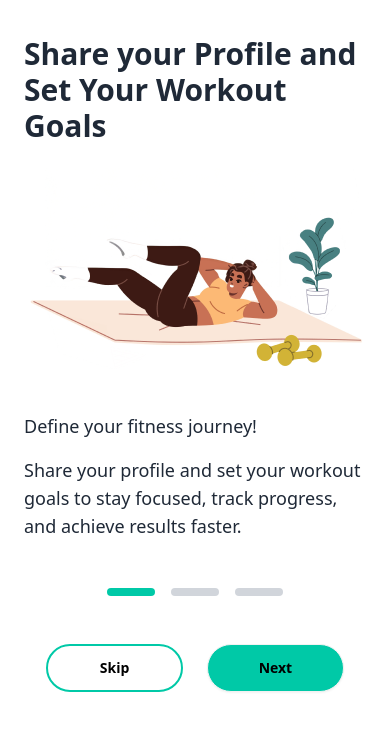
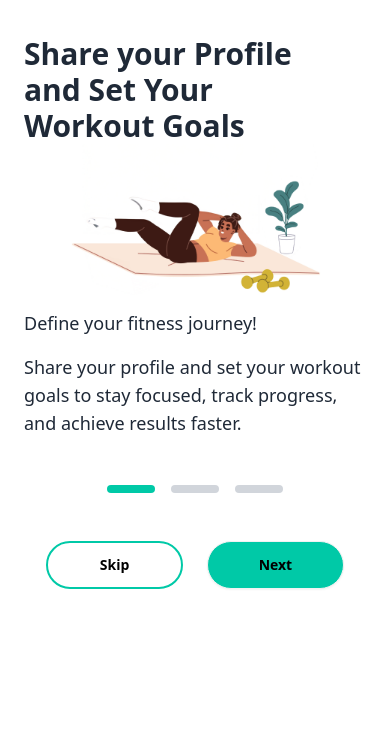
Before and after one commit to brandonlhk/legsDay, a React (Vite) app in the folder frontend/: page /healthinfo in a window 390 px wide. Shown: the top 730 px of the page. Built offline with nearby package versions, Linux system fonts and the light colour scheme.

Commit message:
desktop responsiveness for healthinfo

```diff
--- a/frontend/src/pages/onboard/HealthInfo.jsx
+++ b/frontend/src/pages/onboard/HealthInfo.jsx
@@ -17,26 +17,52 @@ export default function HealthInfo() {
     return (
         <div className="">
 
-            <div className="container mx-auto p-6 flex flex-col">
+            <div className="container mx-auto p-6 ">
 
                 {/* First page */}
                 {index === 0 && <div>
                     {/* Header */}
-                    <p className="text-3xl font-bold mt-3 whitespace-pre-wrap">Share your Profile and <br></br>Set Your Workout Goals</p>
+                    <p className="text-3xl font-bold mt-3 text-balance">Share your Profile and Set Your Workout Goals</p>
 
-                    {/* img here */}
-                    <img src="goal_1.png" alt="" className="object-cover rounded-md my-6"/>
+                    <div className="flex flex-col lg:flex-row lg:items-center lg:justify-between">
+                        {/* img here */}
+                        <div className="flex flex-col items-center justify-center lg:w-1/2 lg:mt-24">
+                            <img src="goal_1.png" alt="" className="w-3/4 md:w-2/3 lg:w-full max-w-[700px] object-contain lg:px-12"/>
 
-                    <div className="text-lg space-y-4 text-pretty">
-                        <p>Define your fitness journey!</p>
-                        <p>Share your profile and set your workout goals to stay focused, track progress, and achieve results faster.</p>
-                    </div>
+                            <div className="hidden lg:flex justify-center gap-4 my-12">
+                            <button className="tab tab-bordered tab-active bg-themeGreen text-white w-12 h-2 rounded-full"></button>
+                            <button className="tab tab-bordered bg-gray-300 w-12 h-2 rounded-full"></button>
+                            <button className="tab tab-bordered bg-gray-300 w-12 h-2 rounded-full"></button>
+                        </div>
+                        </div>
 
-                    {/* progress */}
-                    <div className="flex justify-center gap-4 my-12">
-                        <button className="tab tab-bordered tab-active bg-themeGreen text-white w-12 h-2 rounded-full"></button>
-                        <button className="tab tab-bordered bg-gray-300 w-12 h-2 rounded-full"></button>
-                        <button className="tab tab-bordered bg-gray-300 w-12 h-2 rounded-full"></button>
+                        <div className="lg:w-1/2">
+                            <div className="text-lg space-y-4 text-pretty lg:mb-12 lg:text-2xl">
+                                <p>Define your fitness journey!</p>
+                                <p>Share your profile and set your workout goals to stay focused, track progress, and achieve results faster.</p>
+                            </div>
+
+                            {/* progress */}
+                            <div className="flex justify-center gap-4 my-12 lg:hidden">
+                                <button className="tab tab-bordered tab-active bg-themeGreen text-white w-12 h-2 rounded-full"></button>
+                                <button className="tab tab-bordered bg-gray-300 w-12 h-2 rounded-full"></button>
+                                <button className="tab tab-bordered bg-gray-300 w-12 h-2 rounded-full"></button>
+                            </div>
+
+                            {/* Buttons */}
+                            <div>
+                                {(index === 0 || index === 1) &&
+                                <div className="flex gap-6 justify-center">
+                                    <button className="btn btn-outline text-center w-full max-w-[40%] border-themeGreen border-2 text-black rounded-full" onClick={skip}>Skip</button>
+                                    <button className="btn bg-themeGreen text-center w-full max-w-[40%] text-black rounded-full" onClick={nextPage}>Next</button>
+                                </div>}
+
+                                {index === 2 &&
+                                <div className="">
+                                    <button className="btn bg-themeGreen text-center w-full text-black rounded-full" onClick={() => navigate("/onboard")}>Get started</button>
+                                </div>}
+                            </div>
+                        </div>
                     </div>
 
                 </div>}
@@ -44,21 +70,47 @@ export default function HealthInfo() {
                 {/* Second page */}
                 {index === 1 && <div>
                     {/* Header */}
-                    <p className="text-3xl font-bold mt-3">Assess Your Body</p>
+                    <p className="text-3xl font-bold mt-3 text-balance">Assess Your Body</p>
 
-                    {/* img here */}
-                    <img src="goal_2.png" alt="" className="object-cover rounded-md my-6"/>
+                    <div className="flex flex-col lg:flex-row lg:items-center lg:justify-between">
+                        {/* img here */}
+                        <div className="flex flex-col items-center justify-center lg:w-1/2 lg:mt-24">
+                            <img src="goal_2.png" alt="" className="w-3/4 md:w-2/3 lg:w-full max-w-[700px] object-contain lg:px-12"/>
 
-                    <div className="text-lg space-y-4">
-                        <p>Stay safe and strong!</p>
-                        <p>Take an injury and strength assessment to understand your body&apos;s limits, prevent setbacks, and build a solid foundation for progress.</p>
-                    </div>
+                            <div className="hidden lg:flex justify-center gap-4 my-12">
+                            <button className="tab tab-bordered bg-gray-300 w-12 h-2 rounded-full"></button>
+                            <button className="tab tab-bordered tab-active bg-themeGreen w-12 h-2 rounded-full"></button>
+                            <button className="tab tab-bordered bg-gray-300 w-12 h-2 rounded-full"></button>
+                        </div>
+                        </div>
 
-                    {/* progress */}
-                    <div className="flex justify-center gap-4 my-12">
-                        <button className="tab tab-bordered bg-gray-300 w-12 h-2 rounded-full"></button>
-                        <button className="tab tab-bordered tab-active bg-themeGreen text-white w-12 h-2 rounded-full"></button>
-                        <button className="tab tab-bordered bg-gray-300 w-12 h-2 rounded-full"></button>
+                        <div className="lg:w-1/2">
+                            <div className="text-lg space-y-4 text-pretty lg:mb-12 lg:text-2xl">
+                                <p>Stay safe and strong!</p>
+                                <p>Take an injury and strength assessment to understand your body&apos;s limits, prevent setbacks, and build a solid foundation for progress.</p>
+                            </div>
+
+                            {/* progress */}
+                            <div className="flex justify-center gap-4 my-12 lg:hidden">
+                                <button className="tab tab-bordered bg-gray-300 w-12 h-2 rounded-full"></button>
+                                <button className="tab tab-bordered tab-active bg-themeGreen text-white w-12 h-2 rounded-full"></button>
+                                <button className="tab tab-bordered bg-gray-300 w-12 h-2 rounded-full"></button>
+                            </div>
+
+                            {/* Buttons */}
+                            <div>
+                                {(index === 0 || index === 1) &&
+                                <div className="flex gap-6 justify-center">
+                                    <button className="btn btn-outline text-center w-full max-w-[40%] border-themeGreen border-2 text-black rounded-full" onClick={skip}>Skip</button>
+                                    <button className="btn bg-themeGreen text-center w-full max-w-[40%] text-black rounded-full" onClick={nextPage}>Next</button>
+                                </div>}
+
+                                {index === 2 &&
+                                <div className="">
+                                    <button className="btn bg-themeGreen text-center w-full text-black rounded-full" onClick={() => navigate("/onboard")}>Get started</button>
+                                </div>}
+                            </div>
+                        </div>
                     </div>
 
                 </div>}
@@ -68,36 +120,48 @@ export default function HealthInfo() {
                     {/* Header */}
                     <p className="text-3xl font-bold mt-3">Discover Workout Spots Nearby and Form Fitness Buddy Groups</p>
 
-                    {/* img here */}
-                    <img src="goal_3.png" alt="" className="object-cover rounded-md my-6"/>
+                    <div className="flex flex-col lg:flex-row lg:items-center lg:justify-between">
+                        {/* img here */}
+                        <div className="flex flex-col items-center justify-center lg:w-1/2 lg:mt-24">
+                            <img src="goal_3.png" alt="" className="w-3/4 md:w-2/3 lg:w-full max-w-[700px] object-contain lg:px-12"/>
 
+                            <div className="hidden lg:flex justify-center gap-4 my-12">
+                            <button className="tab tab-bordered bg-gray-300 w-12 h-2 rounded-full"></button>
+                            <button className="tab tab-bordered bg-gray-300 w-12 h-2 rounded-full"></button>
+                            <button className="tab tab-bordered tab-active bg-themeGreen w-12 h-2 rounded-full"></button>
+                        </div>
+                        </div>
 
-                    <div className="text-lg">
-                        <p>Find nearby workout locations and connect with others to form supportive fitness buddy groups, making exercise both fun and motivating.</p>
-                    </div>
+                        <div className="lg:w-1/2">
+                            <div className="text-lg space-y-4 text-pretty lg:mb-12 lg:text-2xl">
+                                <p>Find nearby workout locations and connect with others to form supportive fitness buddy groups, making exercise both fun and motivating.</p>
+                            </div>
 
-                    {/* progress */}
-                    <div className="flex justify-center gap-4 my-12">
-                        <button className="tab tab-bordered bg-gray-300 w-12 h-2 rounded-full"></button>
-                        <button className="tab tab-bordered bg-gray-300 w-12 h-2 rounded-full"></button>
-                        <button className="tab tab-bordered tab-active bg-themeGreen text-white w-12 h-2 rounded-full"></button>
+                            {/* progress */}
+                            <div className="flex justify-center gap-4 my-12 lg:hidden">
+                                <button className="tab tab-bordered bg-gray-300 w-12 h-2 rounded-full"></button>
+                                <button className="tab tab-bordered bg-gray-300 w-12 h-2 rounded-full"></button>
+                                <button className="tab tab-bordered tab-active bg-themeGreen text-white w-12 h-2 rounded-full"></button>
+                            </div>
+
+                            {/* Buttons */}
+                            <div>
+                                {(index === 0 || index === 1) &&
+                                <div className="flex gap-6 justify-center">
+                                    <button className="btn btn-outline text-center w-full max-w-[40%] border-themeGreen border-2 text-black rounded-full" onClick={skip}>Skip</button>
+                                    <button className="btn bg-themeGreen text-center w-full max-w-[40%] text-black rounded-full" onClick={nextPage}>Next</button>
+                                </div>}
+
+                                {index === 2 &&
+                                <div className="">
+                                    <button className="btn bg-themeGreen text-center w-full text-black rounded-full" onClick={() => navigate("/onboard")}>Get started</button>
+                                </div>}
+                            </div>
+                        </div>
                     </div>
 
                 </div>}
 
-                {/* Buttons */}
-                <div>
-                    {(index === 0 || index === 1) &&
-                    <div className="flex gap-6 justify-center">
-                        <button className="btn btn-outline text-center w-full max-w-[40%] border-themeGreen border-2 text-black rounded-full" onClick={skip}>Skip</button>
-                        <button className="btn bg-themeGreen text-center w-full max-w-[40%] text-black rounded-full" onClick={nextPage}>Next</button>
-                    </div>}
-
-                    {index === 2 &&
-                    <div className="">
-                        <button className="btn bg-themeGreen text-center w-full text-black rounded-full" onClick={() => navigate("/onboard")}>Get started</button>
-                    </div>}
-                </div>
             </div>
         </div>
     )
```
